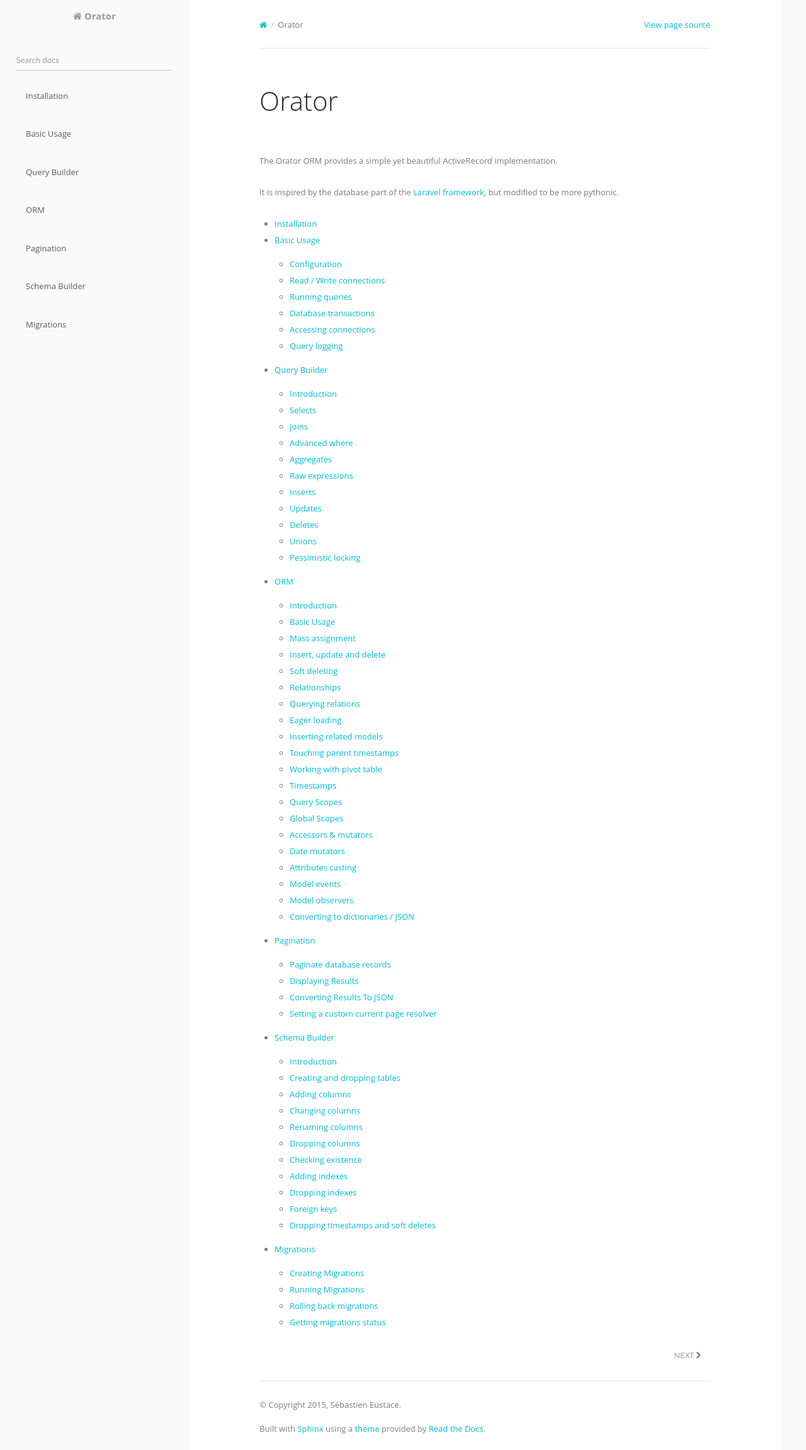
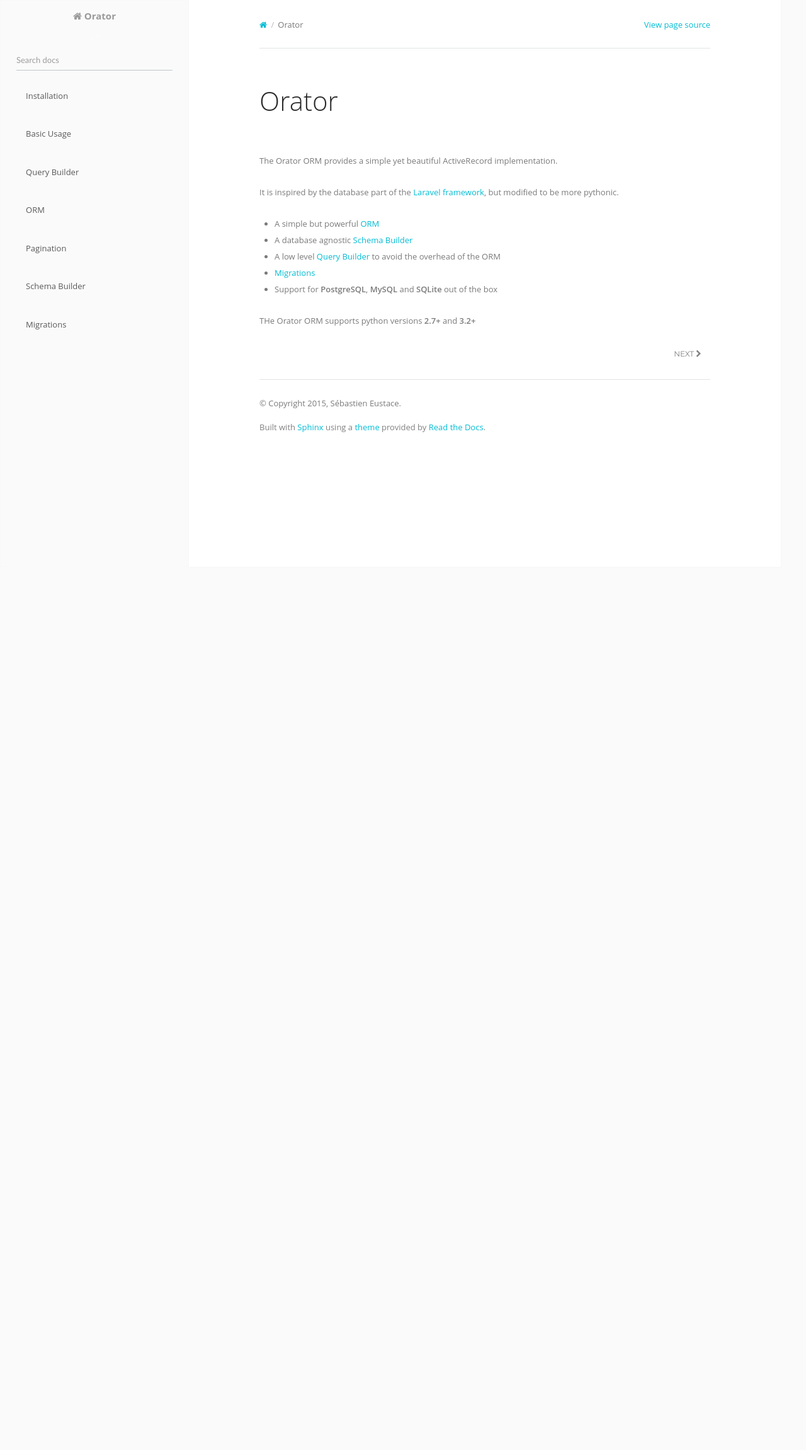
Before and after one commit to sdispater/orator, a Sphinx documentation site: the page built from docs/index.rst, in a window 1280 px wide. Shown: the whole page at 63% size. Built offline with Sphinx 7.4.7 and the Read the Docs theme 2.0.0, drawn with Linux system fonts in a browser that asks for light colours; after the commit the page ends 900 px from its top, so only the background shows below that.

Commit message:
Improves documentation

```diff
--- a/docs/_static/theme_overrides.css
+++ b/docs/_static/theme_overrides.css
@@ -1,4 +1,3 @@
-@import url(http://fonts.googleapis.com/css?family=Roboto:400,400italic,500,700);
 @import url(http://fonts.googleapis.com/css?family=Montserrat:400,700);
 @import url(http://fonts.googleapis.com/css?family=Source+Code+Pro:400,500,600);
 
@@ -392,7 +391,7 @@
 }
 
 b, strong {
-   font-weight: 500;
+   font-weight: 600;
 }
 
 pre, pre code, .rst-content tt, code.docutils {
@@ -507,11 +506,15 @@
     color: #A1C659 !important;
 }
 
-.rst-content .versionadded {
+.rst-content .versionadded,
+.rst-content .versionchanged
+{
     color: #AA759F !important;
 }
 
-.rst-content .versionadded > p {
+.rst-content .versionadded > p,
+.rst-content .versionchanged > p
+{
     color: #AA759F !important;
 }
 
@@ -520,6 +523,11 @@
     content: '';
     position: relative;
     left: -20px;
+}
+
+.rst-content .note .versionchanged
+{
+    padding-left: 4%;
 }
 
 .note code {
@@ -728,7 +736,7 @@
 
 .highlight .s { color: #AFCE79 } /* Literal.String */
 .highlight .s1 { color: #AFCE79 } /* Literal.String */
-.highlight .si { color: #AFCE79 } /* Literal.String */
+.highlight .si { color: #5FAEA9 } /* Literal.String */
 .highlight .m { color: #7BB } /* Literal.Number */
 .highlight .mf { color: #7BB } /* Literal.Number */
 .highlight .mh { color: #7BB } /* Literal.Number */
@@ -750,9 +758,10 @@
 .highlight .c { color: #B8AFAD; font-style: normal; }
 .highlight .sd { color: #B8AFAD; font-style: normal; }
 .highlight .nl { color: #7BB } /* Name.Label */
-.highlight .nn { color: #7BB } /* Name.Namespace */
+.highlight .nn { color: #7AC } /* Name.Namespace */
 .highlight .nx { color: #7BB } /* Name.Other */
 .highlight .py { color: #7BB } /* Name.Property */
+.highlight .nb { color: #E3AB83 } /* Name.Builtin */
 
 /* Inline code */
 
--- a/docs/basic_usage.rst
+++ b/docs/basic_usage.rst
@@ -260,7 +260,9 @@
     logger = logging.getLogger('orator.connection.queries')
     logger.setLevel(logging.DEBUG)
 
-    formatter = logging.Formatter('It took %(elapsed_time)sms to execute the query %(query)s')
+    formatter = logging.Formatter(
+        'It took %(elapsed_time)sms to execute the query %(query)s'
+    )
 
     handler = logging.StreamHandler()
     handler.setFormatter(formatter)
--- a/docs/index.rst
+++ b/docs/index.rst
@@ -1,5 +1,5 @@
 Orator
-========
+======
 
 The Orator ORM provides a simple yet beautiful ActiveRecord implementation.
 
@@ -9,6 +9,18 @@
 .. toctree::
     :maxdepth: 2
 
+* A simple but powerful :ref:`ORM`
+* A database agnostic :ref:`SchemaBuilder`
+* A low level :ref:`QueryBuilder` to avoid the overhead of the ORM
+* :ref:`Migrations`
+* Support for **PostgreSQL**, **MySQL** and **SQLite** out of the box
+
+THe Orator ORM supports python versions **2.7+** and **3.2+**
+
+.. toctree::
+    :hidden:
+    :maxdepth: 2
+
     installation
     basic_usage
     query_builder
--- a/docs/migrations.rst
+++ b/docs/migrations.rst
@@ -80,7 +80,7 @@
 
 These commands would respectively create the following migrations:
 
- .. code-block:: python
+.. code-block:: python
 
     from orator.migrations import Migration
 
@@ -101,7 +101,7 @@
             with self.schema.table('users') as table:
                 pass
 
- .. code-block:: python
+.. code-block:: python
 
     from orator.migrations import Migration
 
```
Also changed, not shown: 1 other file.
